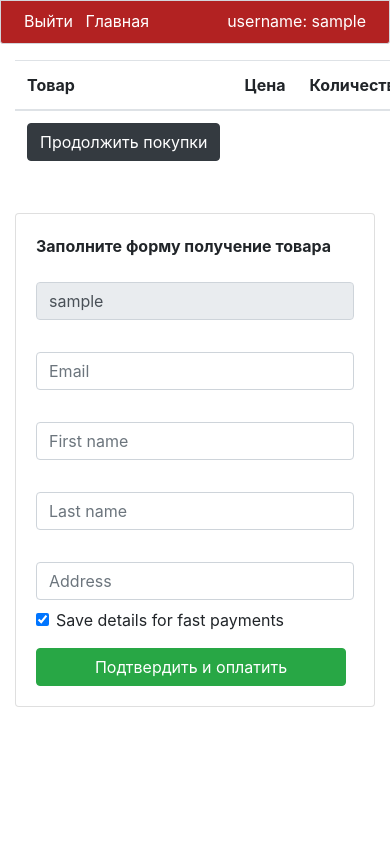
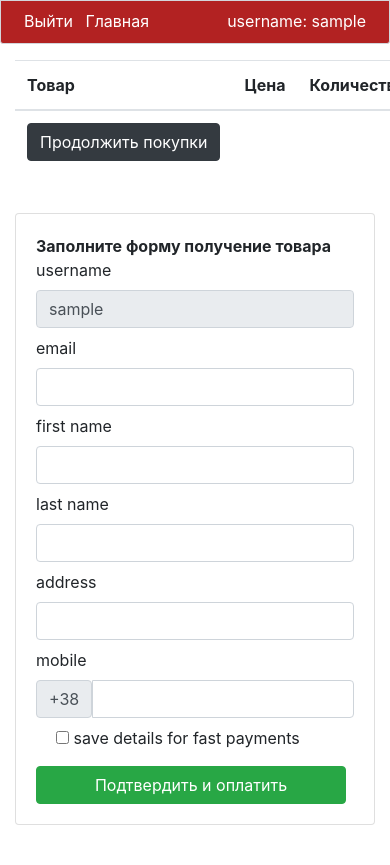
Before and after one commit to serhii-sudo/store, a Django app: page /basket/user-basket/ in a window 390 px wide; the page is wider, and only the part inside the window is pictured. Before the commit the page ends 707 px from the top of that part, so only its background shows below. Run offline with Django 5.2, Linux system fonts and the light colour scheme; the visitor is signed in with stand-in values (Sample User, id 1); data that the repository does not hold is empty; parts of the project's set-up code (start-up, migrations or seed data) failed here and were passed over; some libraries are stand-ins or nearby versions.

Commit message:
feat: added a new field 'mobile'

```diff
--- a/store/orders/admin.py
+++ b/store/orders/admin.py
@@ -8,7 +8,7 @@ class PaymentAdmin(admin.ModelAdmin):
         "provider", "payment_id", "transaction_id",
         "status", "amount",
         "created_at", "paid_at",
-        "get_username", "get_address",
+        "get_username", "get_address", "get_mobile"
     )
 
     """
@@ -21,5 +21,8 @@ class PaymentAdmin(admin.ModelAdmin):
     def get_address(self, obj):
         return obj.order.address
 
+    def get_mobile(self, obj):
+        return obj.order.mobile
+
 
 admin.site.register(Payment, PaymentAdmin)
--- a/store/orders/forms.py
+++ b/store/orders/forms.py
@@ -1,33 +1,53 @@
 from django import forms
+from django.core.validators import RegexValidator
 
 from orders.models import Order
+
 
 class OrderForm(forms.ModelForm):
     class Meta:
         model = Order
         exclude = ('created', 'history', 'initiator')
 
+        """
+        forms.CharField = полный контроль поля
+        mobile - поле, вынесли отдельно, и обработали через forms.CharField. Так как надо контролировать поведение,
+            а именно:
+            - валидацию
+            - очистка  clean()
+            - типы данных
+
+        Meta.widgets = контроль только внешнего вида полей. Обычное отображение.
+            - placeholder
+            - readonly
+            - style
+        """
+
+        mobile = forms.CharField(
+            initial="+38",
+            widget=forms.TextInput(attrs={
+                'class': 'form-control w-100',
+                'placeholder': 'XXXXXXXXXX'
+            })
+        )
+
         widgets = {
 
             'username': forms.TextInput(attrs={
                 'class': 'form-control mb-2',
-                'readonly': 'readonly',
+                'readonly': 'readonly'
             }),
 
             'email': forms.EmailInput(attrs={
-                'class': 'form-control mb-2',
-                'placeholder': 'Email'
+                'class': 'form-control mb-2'
             }),
             'first_name': forms.TextInput(attrs={
-                'class': 'form-control mb-2',
-                'placeholder': 'First name'
+                'class': 'form-control mb-2'
             }),
             'last_name': forms.TextInput(attrs={
-                'class': 'form-control mb-2',
-                'placeholder': 'Last name'
+                'class': 'form-control mb-2'
             }),
             'address': forms.TextInput(attrs={
-                'class': 'form-control mb-2',
-                'placeholder': 'Address'
-            })
+                'class': 'form-control mb-2'
+            }),
         }
--- a/store/orders/models.py
+++ b/store/orders/models.py
@@ -1,3 +1,4 @@
+from django.core.validators import RegexValidator
 from django.db import models
 from user.models import CustomUser
 
@@ -9,13 +10,19 @@ class Order(models.Model):
     first_name = models.CharField(max_length=150)
     last_name = models.CharField(max_length=150)
     address = models.CharField(max_length=150)
+    mobile = models.CharField(
+        blank=False,
+        null=False,
+        max_length=13,
+        validators=[RegexValidator(regex=r'^\+38\d{10}$',  message='Введите 10 цифр номера')],
+    )
     checkbox = models.BooleanField(default=False)
     created = models.DateTimeField(auto_now_add=True)
     history = models.JSONField(default=dict)
     initiator = models.ForeignKey(to=CustomUser, on_delete=models.CASCADE, null=False)
 
     def __str__(self):
-        return f"Order # {self.pk}: {self.username}, {self.email}"
+        return f"Order # {self.pk}: {self.username}, {self.email} {self.mobile}"
 
     class Meta:
         ordering = ['-created']
--- a/store/orders/templates/orders/order.html
+++ b/store/orders/templates/orders/order.html
@@ -6,34 +6,48 @@
             <b>Заполните форму получение товара</b>
 
             <div class="mb-2">
-                 <label for="{{ form.username.id_for_label }}"></label>
-                 {{form.username}}
+                <label>username</label>
+                <label for="{{ form.username.id_for_label }}"></label>
+                {{form.username}}
             </div>
 
             <div class="mb-2">
-                 <label for="{{ form.email.id_for_label }}"></label>
+                <label>email</label>
+                <label for="{{ form.email.id_for_label }}"></label>
                 {{ form.email }}
             </div>
 
             <div class="mb-2">
+                <label>first name</label>
                 <label for="{{ form.first_name.id_for_label }}"></label>
                 {{ form.first_name }}
             </div>
 
             <div class="mb-2">
-               <label for="{{ form.last_name.id_for_label }}"></label>
+                <label>last name</label>
+                <label for="{{ form.last_name.id_for_label }}"></label>
                 {{ form.last_name }}
             </div>
 
             <div class="mb-2">
+                <label>address</label>
                 <label for="{{ form.address.id_for_label }}"></label>
                 {{ form.address }}
             </div>
 
+            <div class="mb-2">
+                <label>mobile</label>
+
+                <div class="input-group w-100">
+                    <span class="input-group-text">+38</span>
+                    <input type="text" name="mobile" class="form-control">
+                </div>
+            </div>
+
             <div class="form-check mb-3">
-                <input type="checkbox" class="form-check-input" checked>
+                <input type="checkbox">
                 <label class="form-check-label">
-                    Save details for fast payments
+                    save details for fast payments
                 </label>
             </div>
 
```
Also changed, not shown: store/orders/templates/orders/history.html (deleted, +0 -12 lines), store/orders/migrations/0012_order_mobile.py (added), store/orders/migrations/0013_alter_order_mobile.py (added).
